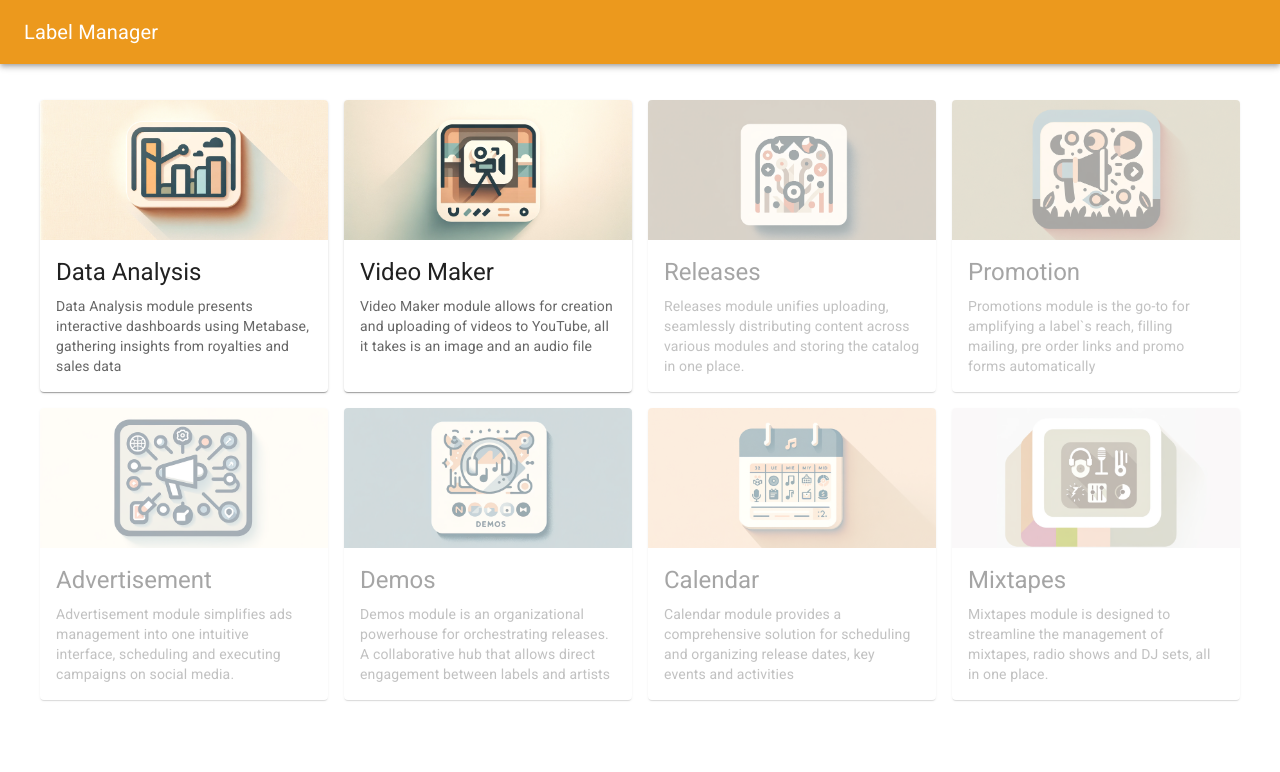
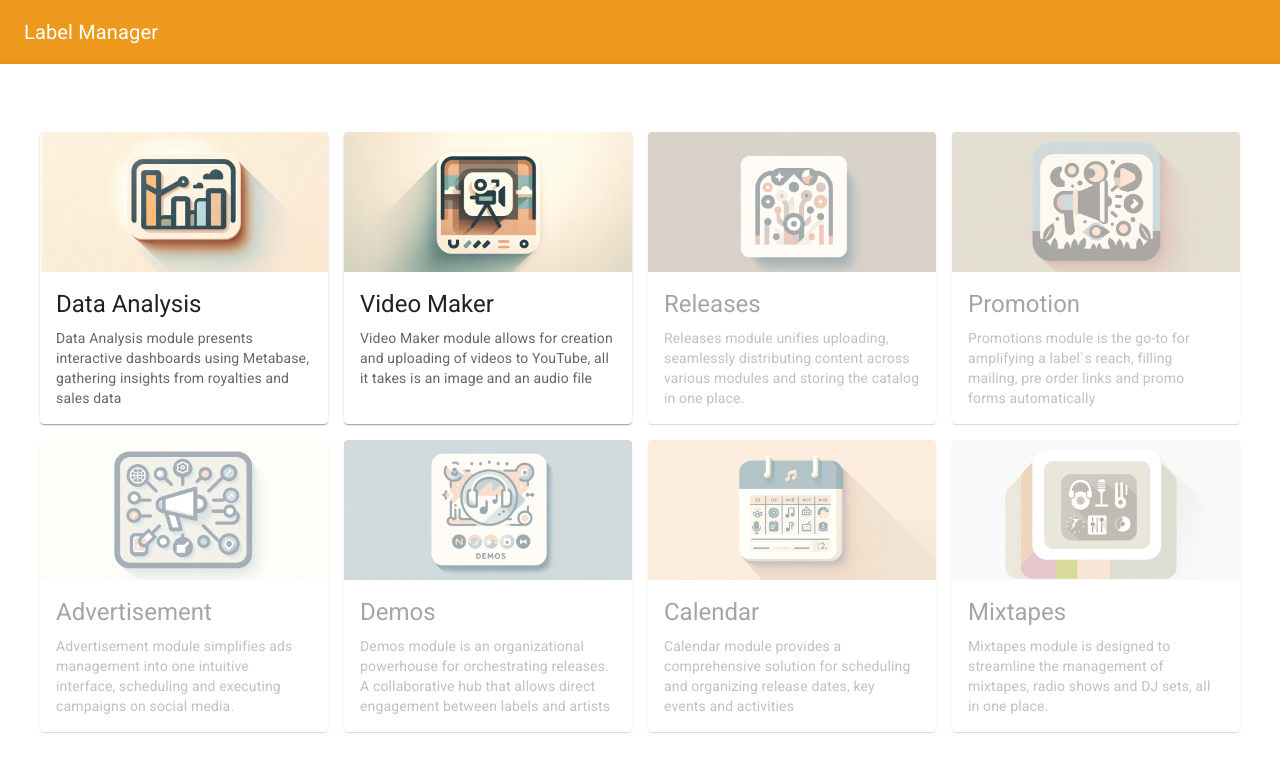
Before and after one commit to TTRDevs/label-manager, a React (Vite) app: page /home in a window 1280 px wide. Shown: the top 772 px of the page. Built offline with nearby package versions, Linux system fonts and the light colour scheme.

Commit message:
layout fix

```diff
--- a/src/App.tsx
+++ b/src/App.tsx
@@ -1,3 +1,4 @@
+import { useEffect, useRef, useState } from 'react';
 import NavBar from './Core/AppNavBar/NavBar';
 import Container from '@mui/material/Container';
 import Paper from '@mui/material/Paper';
@@ -5,10 +6,31 @@ import { Outlet } from "react-router-dom";
 import './AppStyles.css';
 
 export default function App() {
+  const [navBarHeight, setNavBarHeight] = useState(0);
+  // Define the type of the ref as HTMLDivElement
+  const navBarRef = useRef<HTMLDivElement>(null);
+
+  useEffect(() => {
+    if (navBarRef.current) {
+      // Use clientHeight which is a property of HTMLDivElement
+      setNavBarHeight(navBarRef.current.clientHeight);
+    }
+  }, []);
+
   return (
     <Container disableGutters maxWidth={false} className="mainContainer">
-      <NavBar />
-      <Paper elevation={3} className="appContentContainer" square sx={{ minHeight: '100vh', backgroundColor: "white", m: 0, p: 0 }}>
+      <div ref={navBarRef}>
+        <NavBar />
+      </div>
+      <Paper elevation={3} className="appContentContainer" square sx={{
+        minHeight: `calc(100vh - ${navBarHeight}px)`, // Adjust height based on NavBar
+        position: 'relative',
+        backgroundColor: "white",
+        // pt: `${navBarHeight}px`, // Push content down by the dynamic height of the NavBar
+        pb: 0,
+        mt: 0,
+        mb: 0,
+      }}>
         <Outlet />
       </Paper>
     </Container>
--- a/src/App/DataAnalysis/MetabaseEmbedding.css
+++ b/src/App/DataAnalysis/MetabaseEmbedding.css
@@ -4,6 +4,6 @@
     max-height: calc(100vh - 64px);
     padding: 0;
     margin: 0;
-    margin-top: 64px;
+    margin-top: 20px;
     border: none;
 }
--- a/src/App/VideoMaker/VideoMakerHome.tsx
+++ b/src/App/VideoMaker/VideoMakerHome.tsx
@@ -17,7 +17,7 @@ export default function VideoMakerHome() {
     }, []);
 
     return (
-        <Box sx={{ height: "calc(100vh - 120px)", display: "flex", flexDirection: "column", justifyContent: "left", width: "calc(100vw - 60px)", marginTop: "100px", marginBottom: "20px", bottom: "0px", position: 'relative' }}>
+        <Box sx={{ height: "calc(100vh - 120px)", display: "flex", flexDirection: "column", justifyContent: "left", width: "calc(100vw - 60px)", marginTop: "20px", marginBottom: "20px", bottom: "0px", position: 'relative' }}>
             {!isLoaded ? (
                 <div className="loadingContainer">
                     <LinearLoader />
--- a/src/Core/AppNavBar/NavBar.tsx
+++ b/src/Core/AppNavBar/NavBar.tsx
@@ -6,7 +6,7 @@ import { Link as RouterLink } from 'react-router-dom';
 export default function NavBar() {
 
   return (
-    <AppBar position="absolute" sx={{ width: "100%", backgroundColor: "#ec991d" }}>
+    <AppBar position="relative" sx={{ width: "100%", backgroundColor: "#ec991d", height: '64px' }}>
       <Toolbar>
         <Typography
           variant="h6"
--- a/src/Pages/LandingPage/LandingPage.tsx
+++ b/src/Pages/LandingPage/LandingPage.tsx
@@ -24,7 +24,8 @@ export default function LandingPage() {
             display: 'flex',
             alignItems: 'center',
             justifyContent: 'center',
-            height: '100vh',
+            position: 'relative',
+            height: '100%',
         }}>
             {isLoading ? <LinearLoader /> : <LandingPageCardDisplay />}
         </div>
--- a/src/Pages/LandingPage/LandingPageCardDisplay.tsx
+++ b/src/Pages/LandingPage/LandingPageCardDisplay.tsx
@@ -13,13 +13,16 @@ export default function LandingPageCardDisplay() {
     return (
         <Box sx={{
             display: 'grid',
-            gridTemplateColumns: matches ? 'repeat(2, 1fr)' : 'repeat(4, 1fr)',
+            position: 'relative', // Add a relative position to ensure the grid doesn't overflow the container
+            gridTemplateColumns: matches ? 'repeat(1, 1fr)' : 'repeat(4, 1fr)',
             gap: 2,
             justifyContent: 'center',
             alignItems: 'start',
             maxWidth: '1200px',
-            margin: '0 auto',
+            minWidth: '400px',
+            margin: '1rem auto', // Add a top margin to ensure cards don't go under the header
             gridAutoFlow: 'row dense',
+            padding: '2rem', // Add padding to maintain space around the edges
         }}>
             {moduleNames.map((name) => (
                 <LandingPageIndividualCard key={name} title={name} />
--- a/src/Pages/LandingPage/LandingPageIndividualCard.tsx
+++ b/src/Pages/LandingPage/LandingPageIndividualCard.tsx
@@ -26,7 +26,15 @@ export default function LandingPageIndividualCard({ title }: CardProp) {
     }
 
     return (
-            <Card sx={{ maxWidth: 300, height: '100%', maxHeight: 300, minWidth: 150, display: 'flex', flexDirection: 'column', opacity: moduleData.available ? 1 : 0.4 }}>
+        <Card sx={{
+            maxWidth: 300,
+            height: '100%',
+            minWidth: 200,
+            display: 'flex',
+            flexDirection: 'column',
+            opacity: moduleData.available ? 1 : 0.4,
+            margin: 'auto'
+        }}>
             <CardActionArea disabled={!moduleData.available} onClick={handleNavigation} sx={{ flex: 1 }}>
                 <CardMedia
                     component="img"
```
Lines whose indentation alone changed are shown as unchanged.
